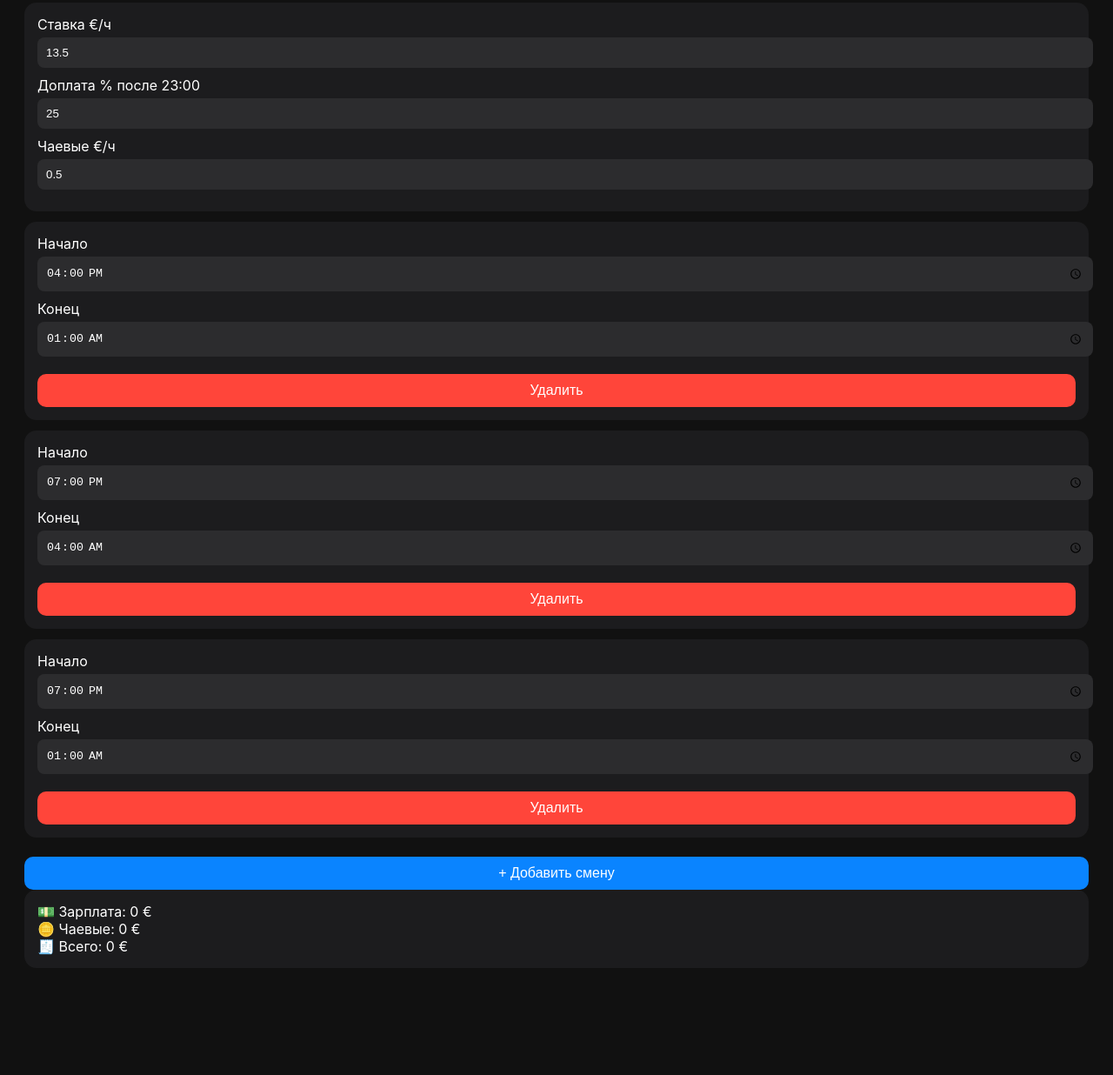
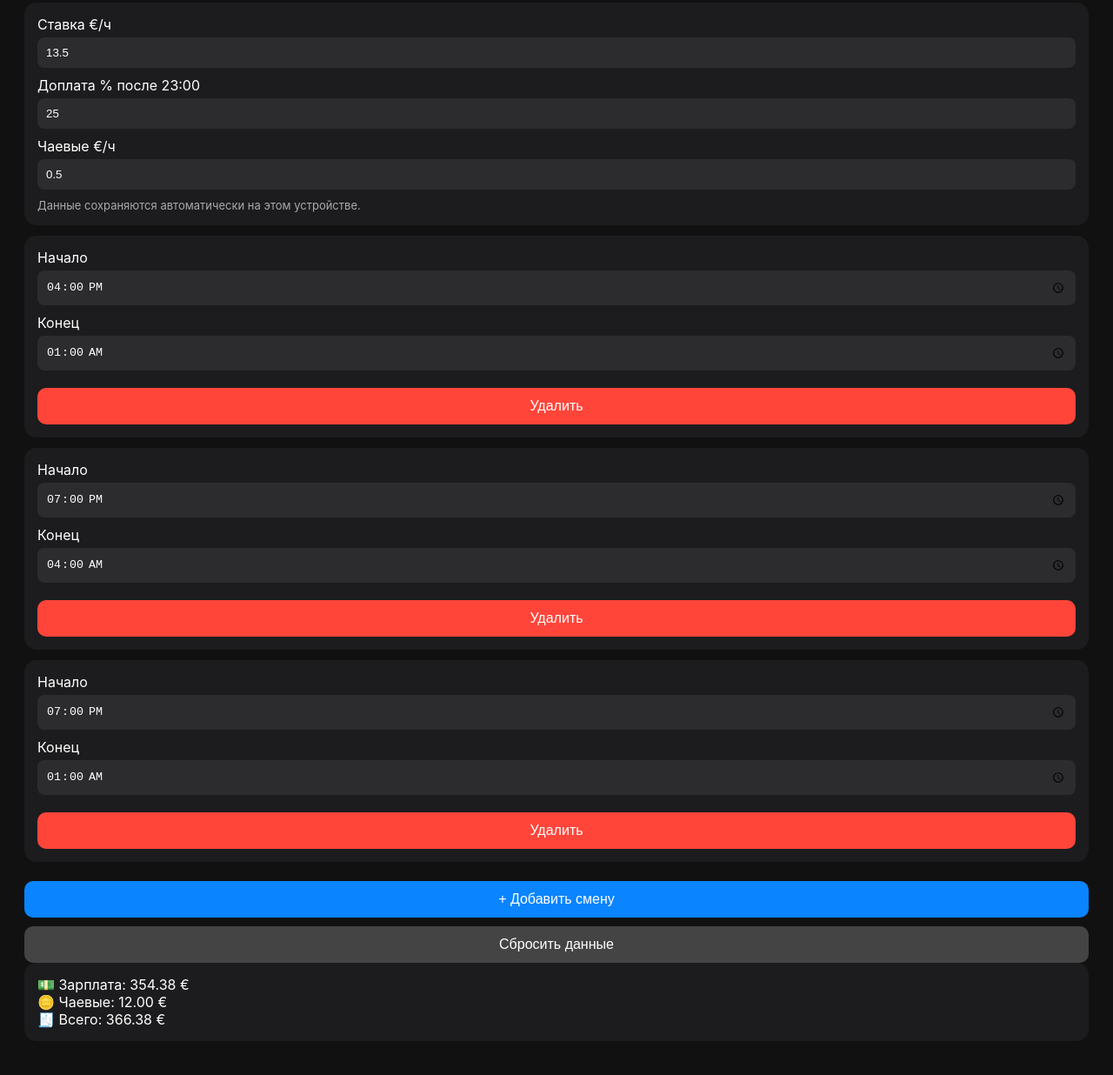
Before and after one commit to krssads-png/turbo-guide, a plain HTML site: page index.html in a window 1280 px wide. Shown: the part 94-1330 px from the top of the page at 87% size. Before the commit the page ends 1247 px from the top, so only its background shows below. Drawn offline with Linux system fonts and the light colour scheme.

Commit message:
Refactor HTML and JavaScript for shift calculator

```diff
--- a/index.html
+++ b/index.html
@@ -5,23 +5,19 @@
 <meta charset="UTF-8">
 <meta name="viewport" content="width=device-width, initial-scale=1">
 <title>Shift Calculator</title>
-
 <style>
-
 body{
-font-family:-apple-system;
+  font-family:-apple-system,BlinkMacSystemFont,"Segoe UI",Roboto,Arial,sans-serif;
   background:#111;
   color:white;
   padding:20px;
 }
-
 .card{
   background:#1c1c1e;
   padding:15px;
   border-radius:14px;
   margin-bottom:12px;
 }
-
 input{
   width:100%;
   padding:10px;
@@ -31,200 +27,209 @@ background:#2c2c2e;
   color:white;
   border:none;
   border-radius:8px;
+  box-sizing:border-box;
 }
-
 button{
-padding:10px;
+  padding:12px;
   border:none;
   border-radius:10px;
   font-size:16px;
 }
-
 .add{
   background:#0a84ff;
   color:white;
   width:100%;
   margin-top:10px;
 }
-
 .del{
   background:#ff453a;
   color:white;
   margin-top:10px;
   width:100%;
 }
-
+.reset{
+  background:#444;
+  color:white;
+  width:100%;
+  margin-top:10px;
+}
+.small{
+  color:#aaa;
+  font-size:13px;
+}
 </style>
 </head>
-
 <body>
 
 <h2>Калькулятор смен</h2>
 
 <div class="card">
+  <div>Ставка €/ч</div>
+  <input id="rate" type="number" step="0.01">
 
-Ставка €/ч
-<input id="rate" value="13.5">
+  <div>Доплата % после 23:00</div>
+  <input id="bonus" type="number" step="0.01">
 
-Доплата % после 23:00
-<input id="bonus" value="25">
+  <div>Чаевые €/ч</div>
+  <input id="tipsrate" type="number" step="0.01">
 
-Чаевые €/ч
-<input id="tipsrate" value="0.5">
-
+  <div class="small">Данные сохраняются автоматически на этом устройстве.</div>
 </div>
 
 <div id="shifts"></div>
 
 <button class="add" onclick="addShift()">+ Добавить смену</button>
+<button class="reset" onclick="resetData()">Сбросить данные</button>
 
 <div class="card">
-
   💵 Зарплата: <span id="pay">0</span> €<br>
   🪙 Чаевые: <span id="tips">0</span> €<br>
   🧾 Всего: <span id="total">0</span> €
-
 </div>
 
 <script>
+const STORAGE_KEY = "shift_calc_full_v2";
 
-let shifts = JSON.parse(localStorage.getItem("shifts") || "[]")
-
-if(shifts.length==0){
-shifts=[
-{start:"16:00",end:"01:00"},
-{start:"19:00",end:"04:00"},
-{start:"19:00",end:"01:00"}
+function defaultState(){
+  return {
+    rate: 13.5,
+    bonus: 25,
+    tipsrate: 0.5,
+    shifts: [
+      { start: "16:00", end: "01:00" },
+      { start: "19:00", end: "04:00" },
+      { start: "19:00", end: "01:00" }
     ]
+  };
 }
 
-function save(){
-localStorage.setItem("shifts",JSON.stringify(shifts))
+function loadState(){
+  try{
+    const raw = localStorage.getItem(STORAGE_KEY);
+    if(!raw) return defaultState();
+    const parsed = JSON.parse(raw);
+    if(!parsed || !Array.isArray(parsed.shifts)) return defaultState();
+    return parsed;
+  }catch(e){
+    return defaultState();
+  }
+}
+
+let state = loadState();
+
+function saveState(){
+  localStorage.setItem(STORAGE_KEY, JSON.stringify(state));
 }
 
 function addShift(){
-
-shifts.push({start:"19:00",end:"01:00"})
-save()
-render()
-
+  state.shifts.push({ start:"19:00", end:"01:00" });
+  saveState();
+  render();
 }
 
 function delShift(i){
+  state.shifts.splice(i,1);
+  saveState();
+  render();
+}
 
-shifts.splice(i,1)
-save()
-render()
-
+function resetData(){
+  localStorage.removeItem(STORAGE_KEY);
+  state = defaultState();
+  render();
 }
 
 function minutes(t){
+  const p = String(t).split(":");
+  return parseInt(p[0],10)*60 + parseInt(p[1],10);
+}
 
-let p=t.split(":")
-return p[0]*60+parseInt(p[1])
+function changeStart(i,v){
+  state.shifts[i].start = v;
+  saveState();
+  calc();
+}
 
+function changeEnd(i,v){
+  state.shifts[i].end = v;
+  saveState();
+  calc();
 }
 
 function render(){
+  document.getElementById("rate").value = state.rate;
+  document.getElementById("bonus").value = state.bonus;
+  document.getElementById("tipsrate").value = state.tipsrate;
 
-let s=document.getElementById("shifts")
-s.innerHTML=""
+  let s = document.getElementById("shifts");
+  s.innerHTML = "";
 
-shifts.forEach((sh,i)=>{
-
-s.innerHTML+=`
-
+  state.shifts.forEach((sh,i) => {
+    s.innerHTML += `
       <div class="card">
-
         Начало
         <input type="time" value="${sh.start}" onchange="changeStart(${i},this.value)">
-
         Конец
         <input type="time" value="${sh.end}" onchange="changeEnd(${i},this.value)">
+        <button class="del" onclick="delShift(${i})">Удалить</button>
+      </div>
+    `;
+  });
 
-<button class="del" onclick="delShift(${i})">Удалить</button>
-
-</div>
-
-`
-
-})
-
-calc()
-
-}
-
-function changeStart(i,v){
-shifts[i].start=v
-save()
-calc()
-}
-
-function changeEnd(i,v){
-shifts[i].end=v
-save()
-calc()
+  calc();
 }
 
 function calc(){
+  state.rate = parseFloat(document.getElementById("rate").value) || 0;
+  state.bonus = parseFloat(document.getElementById("bonus").value) || 0;
+  state.tipsrate = parseFloat(document.getElementById("tipsrate").value) || 0;
 
-let rate=parseFloat(rate.value)
-let bonus=parseFloat(bonus.value)
-let tipsrate=parseFloat(tipsrate.value)
+  let rate = state.rate;
+  let bonus = state.bonus;
+  let tipsrate = state.tipsrate;
 
-localStorage.setItem("rate",rate)
-localStorage.setItem("bonus",bonus)
-localStorage.setItem("tipsrate",tipsrate)
+  let nightRate = rate * (1 + bonus / 100);
 
-let nightRate=rate*(1+bonus/100)
+  let pay = 0;
+  let tips = 0;
 
-let pay=0
-let tips=0
+  state.shifts.forEach(sh => {
+    let s = minutes(sh.start);
+    let e = minutes(sh.end);
 
-shifts.forEach(sh=>{
+    if(e < s) e += 1440;
 
-let s=minutes(sh.start)
-let e=minutes(sh.end)
+    let hours = (e - s) / 60;
+    let night = 0;
 
-if(e<s)e+=1440
-
-let hours=(e-s)/60
-
-let night=0
-
-if(s<1380 && e>1380){
-
-night+=(Math.min(e,1440)-Math.max(s,1380))/60
-
+    if(s < 1380 && e > 1380){
+      night += (Math.min(e,1440) - Math.max(s,1380)) / 60;
     }
 
-if(e>1440){
-
-night+=(e-1440)/60
-
+    if(e > 1440){
+      night += (e - 1440) / 60;
     }
 
-let normal=hours-night
+    let normal = hours - night;
 
-pay+=normal*rate+night*nightRate
-tips+=hours*tipsrate
+    pay += normal * rate + night * nightRate;
+    tips += hours * tipsrate;
+  });
 
-})
+  document.getElementById("pay").innerText = pay.toFixed(2);
+  document.getElementById("tips").innerText = tips.toFixed(2);
+  document.getElementById("total").innerText = (pay + tips).toFixed(2);
 
-document.getElementById("pay").innerText=pay.toFixed(2)
-document.getElementById("tips").innerText=tips.toFixed(2)
-document.getElementById("total").innerText=(pay+tips).toFixed(2)
-
+  saveState();
 }
 
-document.addEventListener("input",calc)
+document.addEventListener("input", function(e){
+  if(e.target.id === "rate" || e.target.id === "bonus" || e.target.id === "tipsrate"){
+    calc();
+  }
+});
 
-rate.value=localStorage.getItem("rate")||13.5
-bonus.value=localStorage.getItem("bonus")||25
-tipsrate.value=localStorage.getItem("tipsrate")||0.5
-
-render()
-
+render();
 </script>
 
 </body>
```
Lines whose indentation alone changed are shown as unchanged.
